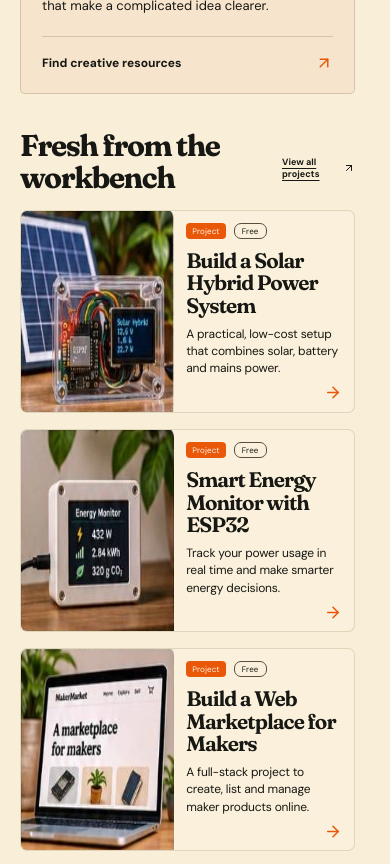
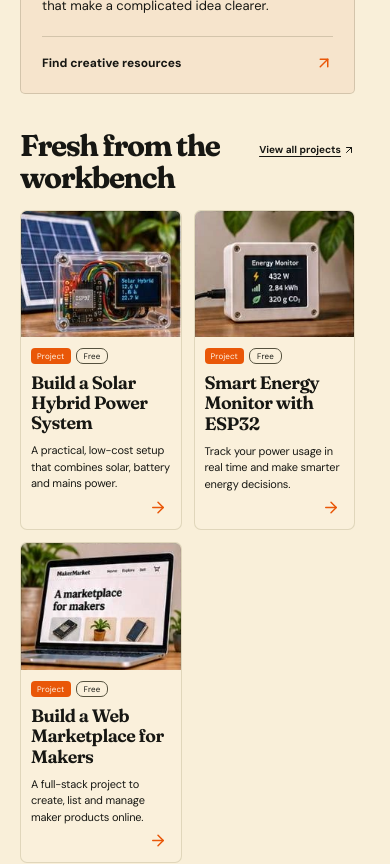
Before and after one commit to assadounto/learnwithrich, a Next.js app: page / in a window 390 px wide. Shown: the part 1980-2844 px from the top of the page. Built offline with nearby package versions, Linux system fonts and the light colour scheme.

Commit message:
Use two-column image-first collection grids on phones

```diff
--- a/app/layout.tsx
+++ b/app/layout.tsx
@@ -9,5 +9,6 @@ import './home-sections.css';
 import './folio-pages.css';
 import './project-guides.css';
 import './skills-playground.css';
+import './mobile-card-grids.css';
 export const metadata: Metadata = { title: { default: 'LearnWithRich — Learn it. Build it. Make it real.', template: '%s | LearnWithRich' }, description: 'Practical projects, useful resources, books, illustrations and courses by Richmond Adu-Kyere. A little curiosity. A lot of possibility.', icons: { icon: '/icon.svg' } };
 export default function RootLayout({children}:{children:React.ReactNode}){return <html lang="en"><body><a href="#main-content" className="skip-link">Skip to content</a><Header/><main id="main-content">{children}</main><Footer/></body></html>}
--- /dev/null
+++ b/app/mobile-card-grids.css
@@ -0,0 +1,68 @@
+/* Compact, image-first collections on phones. */
+@media (max-width: 580px) {
+  .ref-project-grid, .ref-course-grid, .folio-project-grid,
+  .studio-catalog-grid, .studio-courses-list {
+    grid-template-columns: repeat(2, minmax(0, 1fr));
+    gap: 12px;
+    align-items: stretch;
+  }
+  .ref-project-card, .ref-course-card {
+    display: flex;
+    flex-direction: column;
+    min-height: 0;
+  }
+  .ref-project-card > a, .ref-course-image { min-height: 0; }
+  .ref-project-card .reference-art, .ref-course-image .reference-art {
+    aspect-ratio: 1.25;
+    height: auto;
+  }
+  .ref-project-info, .ref-course-info {
+    padding: 11px 10px 14px;
+    flex: 1;
+    min-height: 0;
+  }
+  .ref-project-info { padding-bottom: 37px; }
+  .ref-project-info h3, .ref-course-info h3 {
+    font-size: 18px;
+    line-height: 1.12;
+    letter-spacing: -.5px;
+    overflow-wrap: anywhere;
+  }
+  .ref-project-info p, .ref-course-info p { font-size: 11px; line-height: 1.5; }
+  .ref-project-tags { gap: 5px; font-size: 8px; margin-bottom: 9px; flex-wrap: wrap; }
+  .ref-course-time { font-size: 8px; line-height: 1.4; }
+  .ref-card-arrow { right: 9px; bottom: 8px; }
+  .ref-section-heading { align-items: flex-start; gap: 12px; }
+  .ref-section-heading > .text-link { flex-shrink: 0; font-size: 10px; }
+  .folio-project-card { min-width: 0; }
+  .folio-project-copy { padding: 13px 10px; min-width: 0; }
+  .folio-project-copy h3 { font-size: 21px; line-height: 1.13; overflow-wrap: anywhere; }
+  .folio-project-copy > p { font-size: 11px; line-height: 1.55; margin-bottom: 15px; }
+  .folio-project-meta { flex-wrap: wrap; gap: 4px; font-size: 8px; margin-bottom: 10px; }
+  .folio-image-label { font-size: 8px; padding: 4px 6px; left: 6px; top: 6px; }
+  .folio-image-arrow { display: none; }
+  .folio-tool-list { gap: 4px; padding-bottom: 14px; }
+  .folio-tool-list span { font-size: 8px; padding: 4px 5px; overflow-wrap: anywhere; }
+  .folio-project-card-foot > span { font-size: 9px; }
+  .studio-catalog-grid > .compact-resource, .studio-courses-list > .compact-resource {
+    display: flex;
+    flex-direction: column;
+    padding: 6px;
+  }
+  .studio-catalog-grid .compact-cover .workspace-art,
+  .studio-courses-list .compact-cover .workspace-art {
+    height: auto;
+    min-height: 0;
+    max-height: none;
+    aspect-ratio: 1.15;
+  }
+  .studio-catalog-grid .compact-resource-copy,
+  .studio-courses-list .compact-resource-copy { padding: 11px 5px 6px; flex: 1; }
+  .studio-catalog-grid .compact-resource h3,
+  .studio-courses-list .compact-resource h3 { font-size: 14px; line-height: 1.25; margin: 0 0 9px; overflow-wrap: anywhere; }
+  .studio-catalog-grid .compact-resource-copy > p,
+  .studio-courses-list .compact-resource-copy > p { font-size: 11px; line-height: 1.5; }
+  .compact-resource-bottom { flex-wrap: wrap; row-gap: 7px; }
+  .studio-catalog-grid .compact-resource > .save-button,
+  .studio-courses-list .compact-resource > .save-button { background: #fff8e9; border-radius: 4px; right: 8px; top: 8px; }
+}
```
